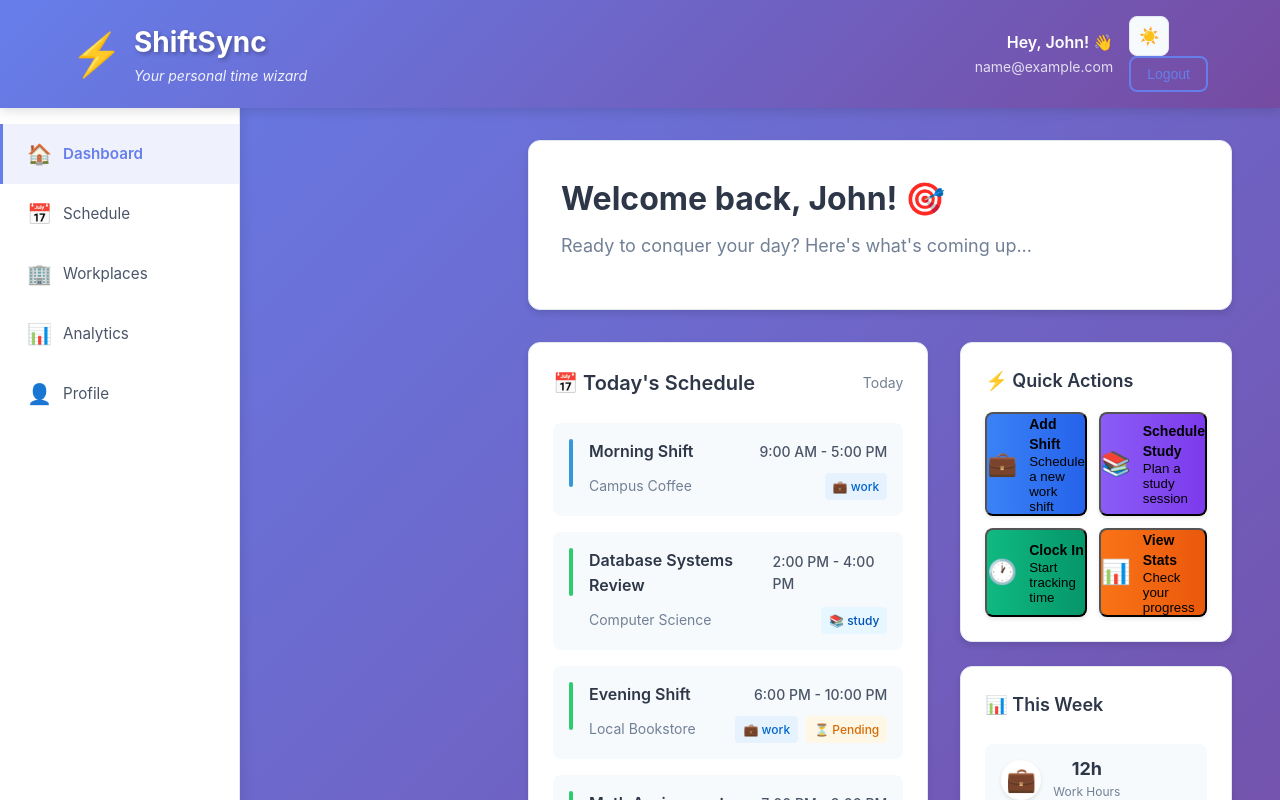
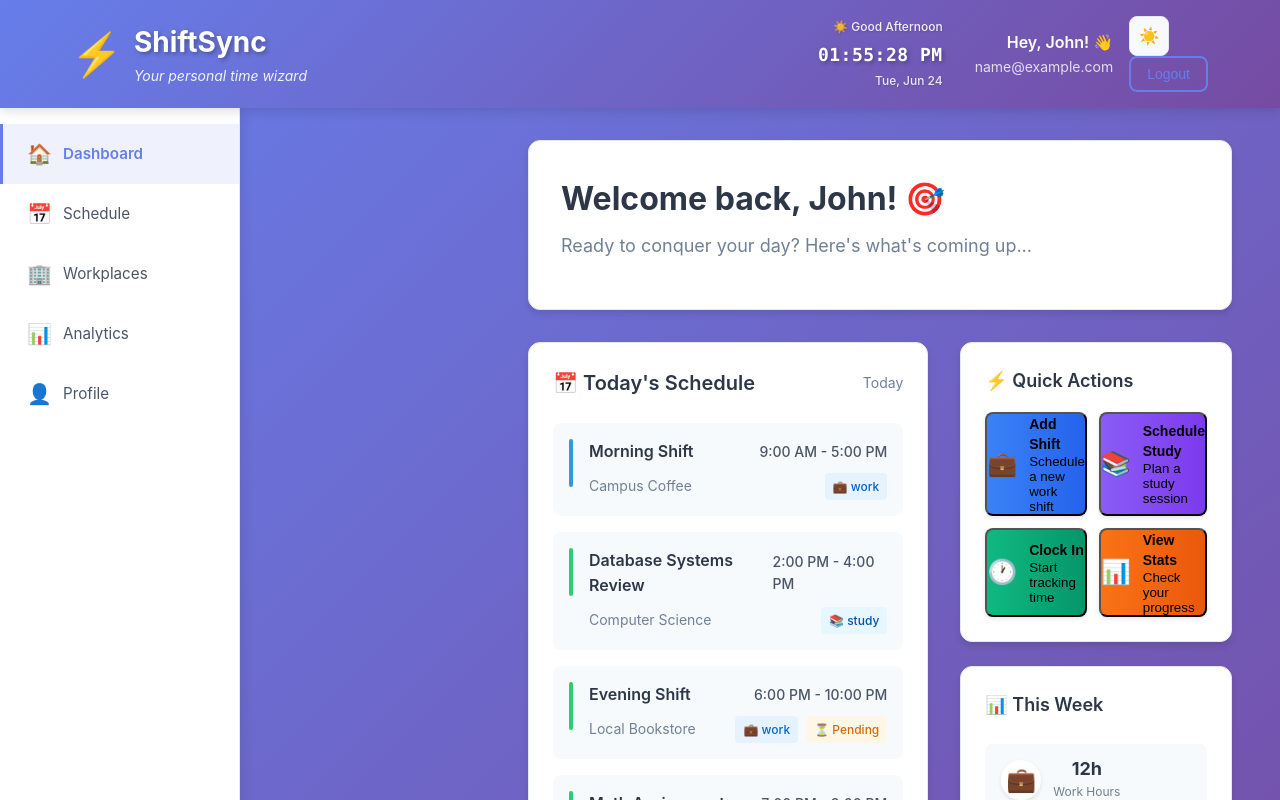
Before and after one commit to Firoz-Thapa/ShiftSync, a React (Create React App) app in the folder frontend/: page /dashboard in a window 1280 px wide. Both pictures are taken after typing "name@example.com", "Sample123" into the empty fields and a click on the button "Sign In". Shown: the top 800 px of the page. Built offline with nearby package versions, Linux system fonts and the light colour scheme; no server answers.

Commit message:
add live clock

```diff
--- /dev/null
+++ b/frontend/src/components/common/LiveClock/LiveClock.css
@@ -0,0 +1,72 @@
+.live-clock {
+  text-align: right;
+  color: white;
+  font-family: 'SF Pro Display', -apple-system, BlinkMacSystemFont, sans-serif;
+  margin-right: 1rem;
+}
+
+.clock-greeting {
+  font-size: 0.75rem;
+  opacity: 0.9;
+  margin-bottom: 0.25rem;
+  font-weight: 500;
+  text-shadow: 1px 1px 2px rgba(0, 0, 0, 0.2);
+}
+
+.clock-time {
+  font-family: 'SF Mono', 'Monaco', 'Cascadia Code', 'Roboto Mono', monospace;
+  font-size: 1.125rem;
+  font-weight: 700;
+  margin-bottom: 0.125rem;
+  text-shadow: 2px 2px 4px rgba(0, 0, 0, 0.3);
+  letter-spacing: 0.5px;
+}
+
+.clock-date {
+  font-size: 0.75rem;
+  opacity: 0.85;
+  font-weight: 500;
+  text-shadow: 1px 1px 2px rgba(0, 0, 0, 0.2);
+}
+
+/* Responsive design */
+@media (max-width: 768px) {
+  .live-clock {
+    text-align: center;
+    margin-right: 0;
+    margin-bottom: 0.5rem;
+  }
+
+  .clock-time {
+    font-size: 1rem;
+  }
+
+  .clock-greeting,
+  .clock-date {
+    font-size: 0.675rem;
+  }
+}
+
+/* Dark theme support */
+[data-theme="dark"] .live-clock {
+  color: #f7fafc;
+}
+
+/* Animation for smooth updates */
+.clock-time {
+  transition: all 0.3s ease;
+}
+
+/* Pulse animation for seconds */
+@keyframes pulse {
+  0%, 100% {
+    opacity: 1;
+  }
+  50% {
+    opacity: 0.7;
+  }
+}
+
+.live-clock:hover .clock-time {
+  animation: pulse 1s ease-in-out;
+}
--- /dev/null
+++ b/frontend/src/components/common/LiveClock/LiveClock.tsx
@@ -0,0 +1,53 @@
+import React, { useState, useEffect } from 'react';
+import './LiveClock.css';
+
+export const LiveClock: React.FC = () => {
+  const [time, setTime] = useState(new Date());
+
+  useEffect(() => {
+    const timer = setInterval(() => {
+      setTime(new Date());
+    }, 1000);
+
+    return () => clearInterval(timer);
+  }, []);
+
+  const formatTime = (date: Date) => {
+    return date.toLocaleTimeString('en-US', {
+      hour: '2-digit',
+      minute: '2-digit',
+      second: '2-digit',
+      hour12: true
+    });
+  };
+
+  const formatDate = (date: Date) => {
+    return date.toLocaleDateString('en-US', {
+      weekday: 'short',
+      month: 'short',
+      day: 'numeric'
+    });
+  };
+
+  const getGreeting = () => {
+    const hour = time.getHours();
+    if (hour < 12) return '🌅 Good Morning';
+    if (hour < 17) return '☀️ Good Afternoon';
+    if (hour < 20) return '🌆 Good Evening';
+    return '🌙 Good Night';
+  };
+
+  return (
+    <div className="live-clock">
+      <div className="clock-greeting">
+        {getGreeting()}
+      </div>
+      <div className="clock-time">
+        {formatTime(time)}
+      </div>
+      <div className="clock-date">
+        {formatDate(time)}
+      </div>
+    </div>
+  );
+};
--- a/frontend/src/components/common/index.ts
+++ b/frontend/src/components/common/index.ts
@@ -3,3 +3,4 @@ export { Card } from './Card/Card';
 export { Loading } from './Loading/Loading';
 export { Modal } from './Modal/Modal';
 export { ThemeToggle } from './Theme Toggle/ThemeToggle';
+export { LiveClock } from './LiveClock/LiveClock';
--- a/frontend/src/components/dashboard/QuickActions/QuickActions.tsx
+++ b/frontend/src/components/dashboard/QuickActions/QuickActions.tsx
@@ -1,5 +1,5 @@
 import React, { useState } from 'react';
-import { Card, Button, Modal } from '../../common';
+import { Card, Modal } from '../../common';
 import { ShiftForm } from '../../forms/ShiftForm';
 import { StudyForm } from '../../forms/StudyForm';
 import './QuickActions.css';
--- a/frontend/src/components/layout/Header/Header.tsx
+++ b/frontend/src/components/layout/Header/Header.tsx
@@ -2,6 +2,7 @@ import React from 'react';
 import { useAuth } from '../../../hooks/useAuth';
 import { Button } from '../../common';
 import { ThemeToggle } from '../../common/Theme Toggle/ThemeToggle';
+import { LiveClock } from '../../common/LiveClock/LiveClock'; // Add this import
 import './Header.css';
 
 export const Header: React.FC = () => {
@@ -23,6 +24,8 @@ export const Header: React.FC = () => {
         <div className="header__right">
           {user && (
             <div className="header__user">
+              <LiveClock /> {/* Add this component */}
+
               <div className="header__user-info">
                 <span className="header__welcome">
                   Hey, {user.firstName}! 👋
```
